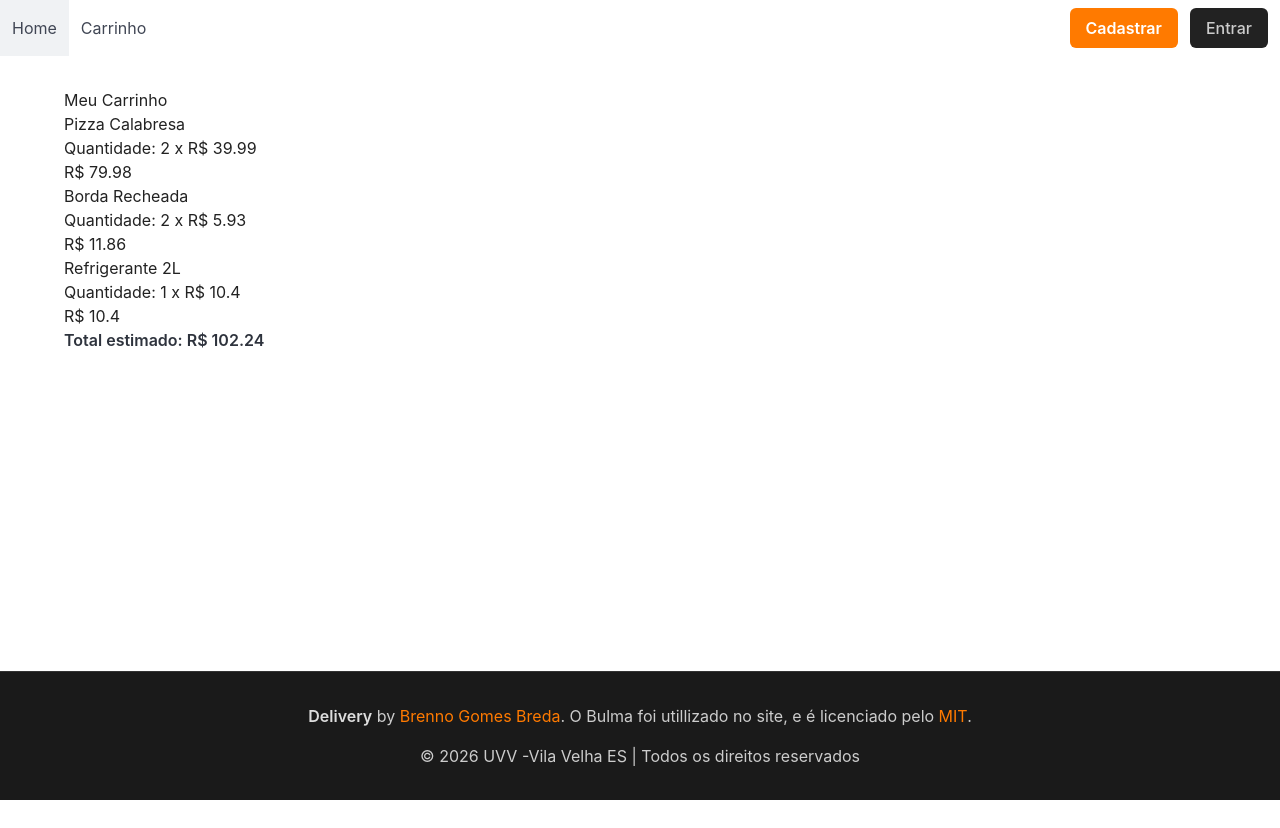
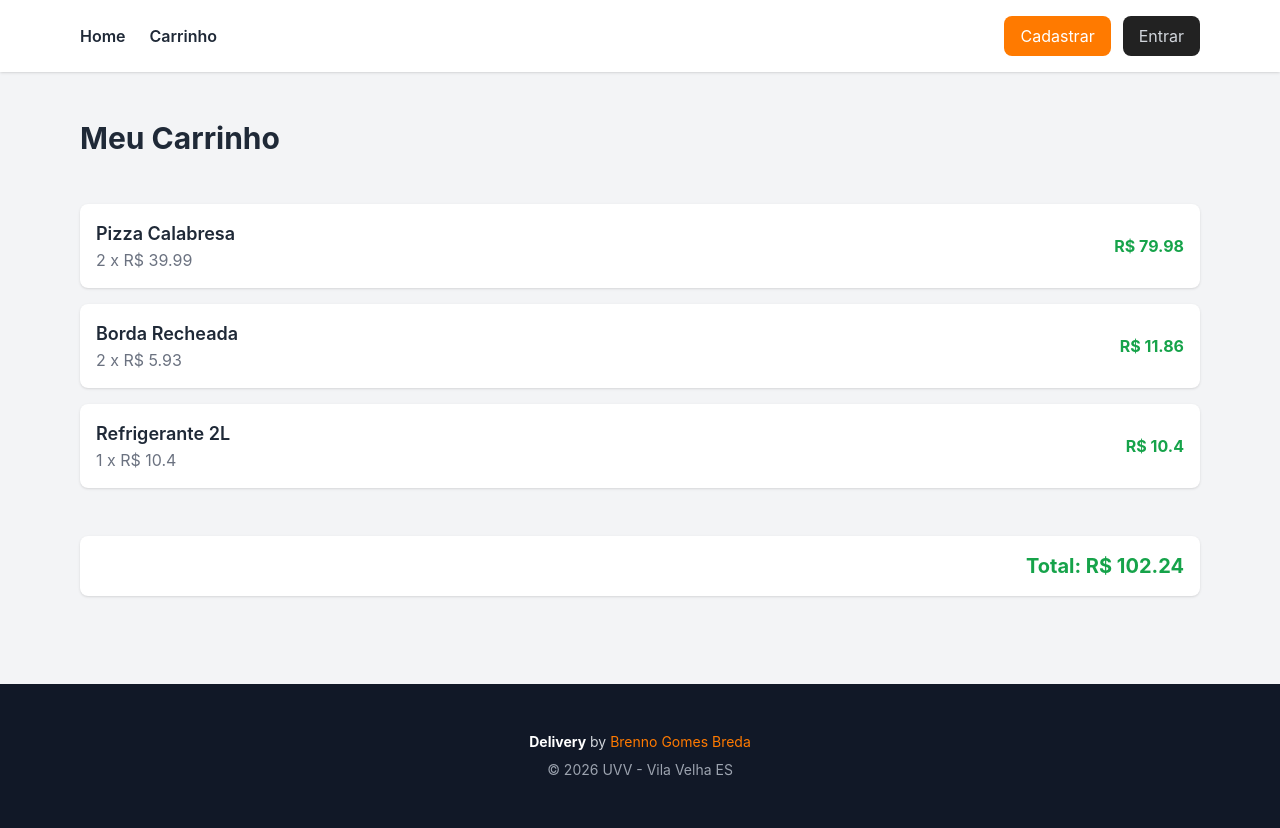
Before and after one commit to brenno1206/DELIVERY, a Flask app: page /carrinho in a window 1280 px wide. Before the commit the page ends 800 px from the top, so only its background shows below. Run offline with Flask 3, Linux system fonts and the light colour scheme; some libraries are stand-ins or nearby versions.

Commit message:
Add files via upload

```diff
--- a/app.py
+++ b/app.py
@@ -5,6 +5,9 @@ def create_app():
 
     from delivery.ext.config import init_app as init_config
     init_config(app)
+
+    from delivery.ext.wtf import init_app as init_wtf
+    init_wtf(app)
 
     from delivery.ext.debugtoolbar import init_app as init_toolbar
     init_toolbar(app)
--- /dev/null
+++ b/delivery/ext/wtf/__init__.py
@@ -0,0 +1,6 @@
+from flask_wtf import CSRFProtect
+
+csrf = CSRFProtect()
+
+def init_app(app):
+    csrf.init_app(app)
--- a/delivery/views/main.py
+++ b/delivery/views/main.py
@@ -1,4 +1,6 @@
-from flask import Blueprint, current_app, render_template
+from flask import Blueprint, current_app, render_template, flash, redirect, url_for, request
+from delivery.forms.main import ContatoForm
+
 bp_main  = Blueprint('main', __name__)
 
 @bp_main.route("/")
@@ -20,3 +22,13 @@ def carrinho():
     total = sum(item['preco'] * item['quantidade'] for item in carrinho['itens'])
     current_app.logger.info("O endpoint 'carrinho' foi acessado com sucesso")
     return render_template('main/carrinho.html', titulo="Meus Pedidos", carrinho=carrinho, total=total)
+
+@bp_main.route('/contato', methods=['GET','POST'])
+def contato():
+    form = ContatoForm()
+    if form.validate_on_submit():
+        current_app.logger(f"Mensagem recebida de {form.nome.data}")
+        flash('Mensagem enviada com sucesso"', 'success')
+        return redirect(url_for('main.index'))
+
+    return render_template('main/contato.html')
--- a/pyproject.toml
+++ b/pyproject.toml
@@ -20,6 +20,7 @@ authors = [
 dependencies = [
     "Flask",
     "dotenv",
+    "flask_wtf",
 ]
 
 
--- a/static/css/style.css
+++ /dev/null
@@ -1,95 +0,0 @@
-:root {
-    --primary: #ff7a00;
-  }
-
-  .button.is-primary {
-    background-color: var(--primary);
-    border-color: var(--primary);
-    color: #fff;
-  }
-
-  .button.is-light {
-    background-color: #222222;
-    color:#cccccc
-  }
-  .button.is-light:hover {
-    background-color: #1a1a1a;
-    color: #dddddd;
-  }
-
-  .button.is-primary:hover {
-    background-color: #e66d00;
-    border-color: #e66d00;
-  }
-
-  body {
-    color: #222222;
-  }
-  html, body {
-    height: 100%;
-    margin: 0;
-  }
-
-  a {
-    color: var(--primary);
-  }
-
-  footer a:hover {
-    color: #e66d00;
-  }
-
-  .page {
-    min-height: 100vh;
-    display: flex;
-    flex-direction: column;
-  }
-
-  .main-content {
-    flex: 1;
-    margin: 2rem auto;
-    max-width: 1200px;
-    width: 90%;
-    display: flex;
-    flex-direction: column;
-  }
-
-  .footer {
-    background-color: #1a1a1a;
-    color: #cccccc;
-    padding: 2rem 1.5rem;
-    border-top: 1px solid #333;
-  }
-
-  .footer a {
-    color: var(--primary);
-  }
-  .footer a:hover {
-    color: #ffa64d;
-  }
-
-  .footer-strong {
-    color : #dddddd;
-  }
-
-  .username {
-    color: var(--primary);
-  }
-  .card-header-title {
-    justify-content: center;
-  }
-
-  .promocao-card {
-    margin-top: auto;
-    margin-bottom: 1rem;
-
-    /* Adicione estas linhas: */
-    border-radius: 8px; /* Opcional: deixa as pontas arredondadas para combinar com a sombra */
-    box-shadow: 0 0 15px rgba(0, 0, 0, 0.2);
-    transition: transform 0.2s; /* Opcional: para um efeito suave ao passar o mouse */
-  }
-
-  /* Opcional: Efeito de destaque quando o mouse passa por cima */
-  .promocao-card:hover {
-    box-shadow: 0 0 25px rgba(0, 0, 0, 0.3);
-    transform: translateY(-2px);
-  }
--- a/templates/main/base.html
+++ b/templates/main/base.html
@@ -5,30 +5,49 @@
         <meta charset="UTF-8">
         <meta name="viewport" content="width=device-width, initial-scale=1.0">
         <title>{% block title %}Delivery UVV{% endblock %}</title>
-        {% block css %}
         <link rel="stylesheet" href="https://cdn.jsdelivr.net/npm/bulma@1.0.4/css/bulma.min.css">
-        <link rel="stylesheet" href="/static/css/style.css">
-        {% endblock %}
-
+        <script src="https://cdn.tailwindcss.com"></script>
+        <script>
+            tailwind.config = {
+              theme: {
+                extend: {
+                  colors: {
+                    primary: '#ff7a00',
+                    'primary-dark': '#e66d00',
+                    dark: '#1a1a1a',
+                    darker: '#222222'
+                  }
+                }
+              }
+            }
+          </script>
     {% endblock %}
 </head>
-<body>
-    <div class="page">
-        <header>
+
+<body class="bg-gray-100 text-gray-800">
+
+    <div class="min-h-screen flex flex-col">
+
+        <!-- NAVBAR -->
+        <header class="bg-white shadow">
             {% block navbar %}
-                {% include 'main/partials/navbar.html'   %}
+                {% include 'main/partials/navbar.html' %}
             {% endblock %}
         </header>
-        <main class="main-content">
-            {% block content %}
-                <!-- Conteudo Principal que será renderizado-->
-            {% endblock %}
+
+        <!-- CONTEÚDO -->
+        <main class="flex-1 container mx-auto px-4 py-6">
+            {% block content %}{% endblock %}
         </main>
-        <footer class="footer">
+
+        <!-- FOOTER -->
+        <footer class="bg-gray-900 text-white text-center py-6 mt-10">
             {% block footer %}
-                {% include 'main/partials/footer.html'   %}
+                {% include 'main/partials/footer.html' %}
             {% endblock %}
         </footer>
+
     </div>
+
 </body>
 </html>
--- a/templates/main/carrinho.html
+++ b/templates/main/carrinho.html
@@ -1,27 +1,28 @@
 {% extends 'main/base.html' %}
 
-
-    {% block titulo %}
-    {{ titulo | default("Meu Carrinho")}}
-    {% endblock %}
+{% block title %}Meu Carrinho{% endblock %}
 
 {% block content %}
 
+<h1 class="text-3xl font-bold mb-6">Meu Carrinho</h1>
 
+<ul class="space-y-4">
     {% import 'main/macros.html' as macros %}
-    <h1>Meu Carrinho</h1>
-
-    <ul class="itens-carrinho">
     {% for item in carrinho.itens %}
         {{ macros.item_carrinho(item) }}
     {% else %}
-            <li class="vazio">O carrinho esta vazio.<br>Adicione itens para continuar!</li>
+        <li class="bg-white p-6 rounded-lg shadow text-center text-gray-500">
+            O carrinho está vazio.<br>Adicione itens para continuar!
+        </li>
     {% endfor %}
 </ul>
 
 {% if carrinho.itens %}
-        <div class="total">
-            <strong>Total estimado: R$ {{ total | round(2) }}</strong>
+    <div class="mt-6 bg-white p-4 rounded-lg shadow text-right">
+        <strong class="text-xl text-green-600">
+            Total: R$ {{ total | round(2) }}
+        </strong>
     </div>
 {% endif %}
+
 {% endblock %}
--- a/templates/main/macros.html
+++ b/templates/main/macros.html
@@ -1,11 +1,16 @@
-{% macro item_carrinho(item)%}
-<li>
+{% macro item_carrinho(item) %}
+<li class="bg-white p-4 rounded-lg shadow flex justify-between items-center">
+
     <div>
-        <h3>{{item.name}}</h3>
-        <p>Quantidade: {{item.quantidade}} x R$ {{item.preco | round(2)}}</p>
+        <h3 class="font-semibold text-lg">{{ item.name }}</h3>
+        <p class="text-gray-500">
+            {{ item.quantidade }} x R$ {{ item.preco | round(2) }}
+        </p>
     </div>
-    <div>
-        R$ {{(item.preco * item.quantidade) | round(2)}}
+
+    <div class="font-bold text-green-600">
+        R$ {{ (item.preco * item.quantidade) | round(2) }}
     </div>
+
 </li>
 {% endmacro %}
--- a/templates/main/partials/footer.html
+++ b/templates/main/partials/footer.html
@@ -1,9 +1,12 @@
+<div class="text-sm space-y-2 text-gray-300">
+  <p>
+      <strong class="text-white">Delivery</strong> by
+      <a href="https://github.com/brenno1206" class="text-primary hover:text-orange-300 transition">
+          Brenno Gomes Breda
+      </a>
+  </p>
 
-    <div class="content has-text-centered">
-      <p>
-        <strong class="footer-strong">Delivery</strong> by <a href="https://github.com/brenno1206">Brenno Gomes Breda</a>.
-        O Bulma foi utillizado  no site, e é licenciado pelo
-        <a href="https://opensource.org/license/mit">MIT</a>.
-      </p>
-      <p>&copy; 2026  UVV -Vila Velha ES | Todos os direitos reservados</p>
-    </div>
+  <p class="text-gray-400">
+      &copy; 2026 UVV - Vila Velha ES
+  </p>
+</div>
--- a/templates/main/partials/navbar.html
+++ b/templates/main/partials/navbar.html
@@ -1,29 +1,17 @@
-<nav class="navbar" role="navigation" aria-label="main navigation">
+<nav class="container mx-auto px-4 py-4 flex justify-between items-center">
 
-    <div id="navbarBasicExample" class="navbar-menu">
-      <div class="navbar-start">
-        <a class="navbar-item" href="/">
-          Home
-        </a>
+  <div class="flex gap-6">
+      <a href="/" class="font-semibold hover:text-primary transition">Home</a>
+      <a href="/carrinho" class="font-semibold hover:text-primary transition">Carrinho</a>
+  </div>
 
-        <a class="navbar-item" href="/carrinho">
-          Carrinho
-        </a>
+  <div class="flex gap-3">
+      <a class="bg-primary text-white px-4 py-2 rounded-lg hover:bg-primary-dark transition">
+          Cadastrar
+      </a>
+      <a class="bg-darker text-gray-300 px-4 py-2 rounded-lg hover:bg-dark transition">
+          Entrar
+      </a>
+  </div>
 
-      </div>
-
-
-      <div class="navbar-end">
-        <div class="navbar-item">
-          <div class="buttons">
-            <a class="button is-primary">
-              <strong>Cadastrar</strong>
-            </a>
-            <a class="button is-light">
-              Entrar
-            </a>
-          </div>
-        </div>
-      </div>
-    </div>
-  </nav>
+</nav>
```
Also changed, not shown: delivery/forms/main.py (added, +9 -0 lines), templates/main/contato.html (added, +28 -0 lines), templates/main/index.html (+13 -7 lines), templates/main/partials/promocao.html (+4 -9 lines). Lines whose indentation alone changed are shown as unchanged.
